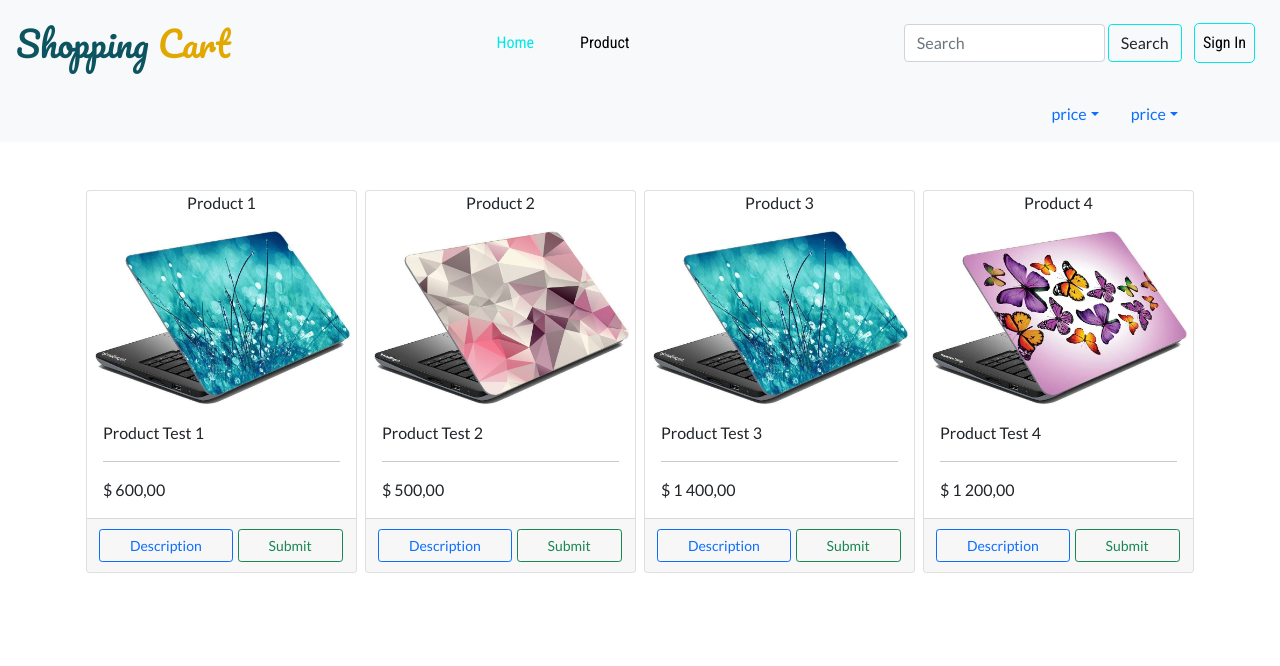
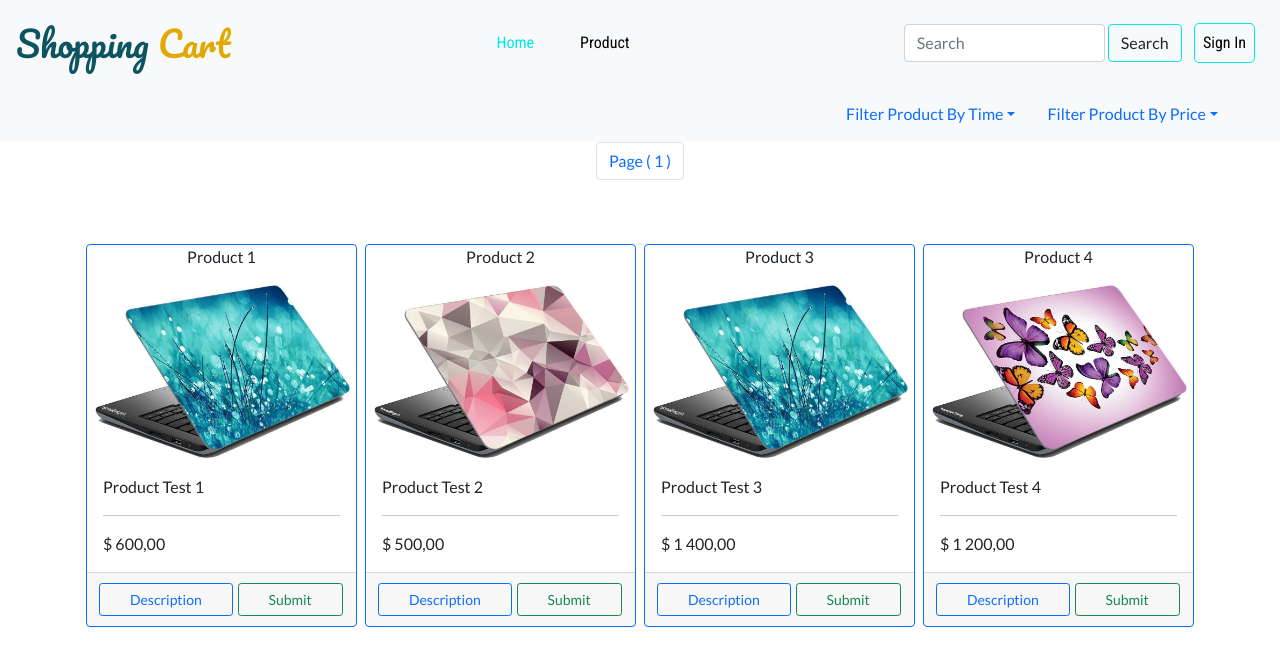
Before and after one commit to haghighisina/Shopping-Website, a PHP site: page /Shopping-Cart/cardItems.php in a window 1280 px wide. Shown: the top 666 px of the page. Run offline with PHP 8.4, Linux system fonts and the light colour scheme; data comes from the database, SQL or seed files in the repository; some libraries are stand-ins or nearby versions; some web fonts are replaced.

Commit message:
Products Filter & pagination

```diff
--- a/action/cart_action.php
+++ b/action/cart_action.php
@@ -1,4 +1,4 @@
-<?php
+<?php /* @noinspection All */
 if (isPost()) {
     if (isset($_POST['submit'])) {
         $product_name = filter_input(INPUT_POST, 'product_name', FILTER_SANITIZE_SPECIAL_CHARS);
@@ -216,4 +216,34 @@ if (isPost()) {
             $products = getAllProductPrice($low, $high);
         }
     }
+    if(isset($_POST['filter'])){
+        $beginTime =  filter_input(INPUT_POST,"low",FILTER_SANITIZE_SPECIAL_CHARS);
+        $lastTime =  filter_input(INPUT_POST,"high",FILTER_SANITIZE_SPECIAL_CHARS);
+        $products = filterProduct($beginTime,$lastTime);
+    }
 }
+//Pagination
+if (isset($_GET)) {
+    $results_per_page = 4;
+    $sql = "SELECT * FROM products";
+    $result = getDb()->query($sql);
+
+    $number_of_result = $result->rowCount();
+    $number_of_page = ceil($number_of_result / $results_per_page);
+    if (!isset($_GET['page'])) {
+        $page = 1;
+    } else {
+        $page = $_GET['page'];
+    }
+    $this_page_first_result = ($page - 1) * $results_per_page;
+    $sql = "SELECT * FROM products LIMIT " . $this_page_first_result . " , " . $results_per_page;
+    $result = getDb()->query($sql);
+    if (!$result) {
+        return [];
+    }
+    $result->execute();
+    $products = [];
+    while ($row = $result->fetch()) {
+        $products[] = $row;
+    }
+}
--- a/action/navbar_filter.php
+++ b/action/navbar_filter.php
@@ -2,22 +2,30 @@
     <a class="navbar-brand" href="#"></a>
     <ul class="nav nav-pills">
         <li class="nav-item dropdown">
-            <a class="nav-link dropdown-toggle" data-bs-toggle="dropdown" href="#" role="button" aria-expanded="false">price</a>
-            <ul class="dropdown-menu">
-                <li><a class="dropdown-item" href="#scrollspyHeading3">Third</a></li>
-                <li><a class="dropdown-item" href="#scrollspyHeading4">Fourth</a></li>
-                <li><hr class="dropdown-divider"></li>
-                <li><a class="dropdown-item" href="#scrollspyHeading5">Fifth</a></li>
+            <a class="nav-link dropdown-toggle" data-bs-toggle="dropdown" href="#" role="button" aria-expanded="false">Filter Product By Time</a>
+            <ul class="dropdown-menu" style="right: 10px">
+                <form method="POST" action="<?= escape('filterproduct.php');?>" class="form-group">
+                    <input type="hidden" name="low" value="2019-07-22">
+                    <input type="hidden" name="high" value="2020-08-22">
+                    <button type="submit" name="filter" class="btn btn-outline-primary btn-small filter">2019-07 &nbsp;- &nbsp;2020-08</button>
+                </form>
+                <form method="POST" action="<?= escape('filterproduct.php');?>" class="form-group mt-1">
+                    <input type="hidden" name="low" value="2019-07-22">
+                    <input type="hidden" name="high" value="2021-08-22">
+                    <button type="submit" name="filter" class="btn btn-outline-primary btn-small filter">2019-07 - The latest</button>
+                </form>
             </ul>
         </li>
         <li class="nav-item dropdown">
-            <a class="nav-link dropdown-toggle" data-bs-toggle="dropdown" href="#" role="button" aria-expanded="false">price</a>
-            <ul class="dropdown-menu">
-                <li>
-                    <form method="POST" action="<?= escape('filterproduct.php');?>" class="form-group ">
-                        <input type="text" name="lowPrice" class="form-control" value="50000" min="50000" max="140000">
-                        <input type="text" name="highPrice" class="form-control my-1" value="140000" min="50000" max="140000">
-                        <button type="submit" class="form-control btn btn-primary center" name="Filtersubmit">Submit</button>
+            <a class="nav-link dropdown-toggle" data-bs-toggle="dropdown" href="#" role="button" aria-expanded="false">Filter Product By Price</a>
+            <ul class="dropdown-menu" style="right: 1px">
+                <li style="width: 300px">
+                    <form method="POST" action="<?= escape('filterproduct.php');?>" class="form-group d-flex w-100" >
+                        <input type="text" name="lowPrice" class="form-control input px-3 text-center " value="50000" min="50000" max="140000">
+                        <input type="text" name="highPrice" class="form-control input float-right px-3 " value="140000" min="50000" max="140000">
+                        <button type="submit" class="form-control btn btn-outline-primary btn-small center w-25" aria-hidden="true" name="Filtersubmit">
+                            <i class="fa fa-play"></i>
+                        </button>
                     </form>
                 </li>
             </ul>
--- a/asset/Css/Style.css
+++ b/asset/Css/Style.css
@@ -380,7 +380,6 @@ footer .form-group{
         position: absolute;
         left: 105px;
     }
-
 }
 .card-footer .btn{
     padding: 5px 30px;
@@ -408,5 +407,12 @@ footer .form-group{
     pointer-events: none;
 }
 .navbar .dropdown{
-    right: 70px
+    right: 30px
 }
+.form-group .btn-outline-primary, .input{
+    font-size: 11px;
+}
+.form-group .filter{
+    position: relative;
+    left: 15px
+}
--- a/cardItems.php
+++ b/cardItems.php
@@ -1,13 +1,23 @@
-<?php /* @noinspection ALL */
+<?php
 session_start();
 require_once __DIR__.'/includes.php';
 require_once __DIR__.'/functions/product.php';
+$products = getAllProduct();
 require_once __DIR__.'/action/cart_action.php';
-$products = getAllProduct();
-if(isLoggedIn()){setcookie('allProductsInCartForUser', json_encode($products), strtotime('+30 days'), "/");}?>
-<?php require_once __DIR__.'/action/navbar_filter.php'; ;?>
+if(isLoggedIn()){setcookie('allProductsInCartForUser', json_encode($products), strtotime('+30 days'), "/");}
+require_once __DIR__.'/action/navbar_filter.php';?>
+<nav>
+    <ul class="pagination justify-content-center">
+        <?php
+        for ($page=1;$page<=$number_of_page;$page++):;?>
+            <li class="page-item">
+                <a href='<?=escape($_SERVER['PHP_SELF']);?>?page=<?=escape($page);?>' class="page-link">Page ( <?= $page; ?> )</a>
+            </li>
+        <?php endfor;?>
+    </ul>
+</nav>
 <div class="container container-fluid mb-5">
-<div class="card-group">
+    <div class="card-group">
     <?php if (isAdmin()):;?>
     <div class="col-sm-4 col-md-3 mt-5">
         <div class="card">
@@ -21,7 +31,7 @@ if(isLoggedIn()){setcookie('allProductsInCartForUser', json_encode($products), s
     <?php endif;?>
     <?php foreach ($products as $product):;?>
         <div class="col-sm-6 col-md-4 col-lg-3 mt-5">
-            <div class="card mx-1">
+            <div class="card mx-1 border-primary">
                 <div class="card-title text-center"><?= $product['title'];?></div>
                 <img class="card-img-top zoom" src="<?= $product['pic'] ? $product['pic'] : "asset/image/2.jpg";?>" alt="Card image cap">
                 <div class="card-body">
@@ -64,7 +74,4 @@ if(isLoggedIn()){setcookie('allProductsInCartForUser', json_encode($products), s
     <?php endforeach; ?>
 </div>
 </div>
-
-
-
 <?php require_once __DIR__.'/template/footer.php';?>
--- a/functions/product.php
+++ b/functions/product.php
@@ -89,11 +89,32 @@ function deleteProduct(int $productId):int{
     return (int)$statement->execute($data);
 }
 function getAllProductPrice(int $low, int $high):array{
-    $sql = "SELECT * FROM products WHERE price BETWEEN ".$low." AND ".$high." ORDER BY price ASC";
+    $sql = "SELECT * FROM products
+            WHERE price BETWEEN ".$low."
+            AND ".$high." ORDER BY id ASC";
     $result = getDb()->prepare($sql,[PDO::ATTR_CURSOR => PDO::CURSOR_FWDONLY]);
-    if (!$result){return [];}
+    if (!$result){
+        return [];
+    }
     $result->execute();
     $products = [];
-    while($row = $result->fetch()){$products[] = $row;}
+    while($row = $result->fetch()){
+        $products[] = $row;
+    }
     return $products;
 }
+function filterProduct( string $low, string $high):array{
+    $sql = "SELECT * FROM products
+            WHERE time BETWEEN '$low'
+            AND '$high' ";
+    $result = getDb()->prepare($sql,[PDO::ATTR_CURSOR => PDO::CURSOR_FWDONLY]);
+    if (!$result){
+        return [];
+    }
+    $result->execute();
+    $products = [];
+    while($row = $result->fetch()){
+        $products[] = $row;
+    }
+    return $products;
+}
--- a/includes.php
+++ b/includes.php
@@ -3,6 +3,7 @@ require_once __DIR__.'/config/database.php';
 require_once __DIR__.'/functions/utilities.php';
 require_once __DIR__.'/functions/database.php';
 require_once __DIR__.'/functions/cart.php';
+require_once __DIR__.'/functions/product.php';
 require_once __DIR__.'/functions/user.php';
 require_once __DIR__.'/template/header.php';
 require_once __DIR__.'/template/navbar.php';
--- a/index.php
+++ b/index.php
@@ -1,4 +1,4 @@
-<?php
+<?php  /** @noinspection ALL */
 session_start();
 error_reporting(-1);
 ini_set('display_errors','on');
```
Also changed, not shown: filterproduct.php (+6 -4 lines), 1 other file.
